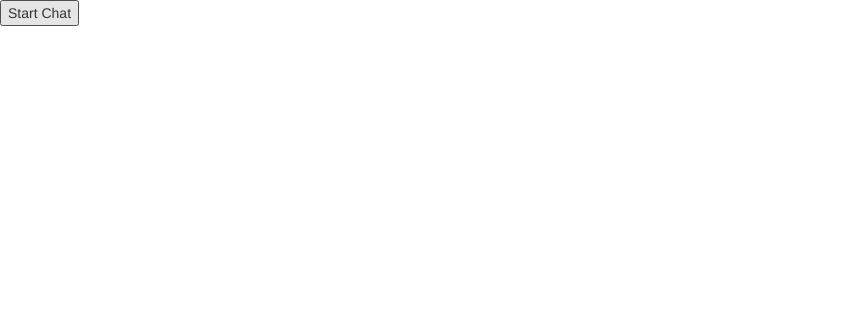
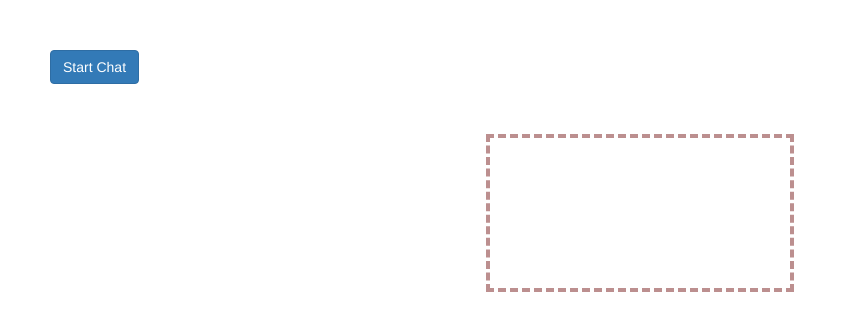
Before and after one commit to RishabhKr97/ayushFrontend, an Angular app: page /institution/video in a window 1280 px wide. Shown: the top 330 px of the page, without its empty margins (0-857 px from the left). Built offline with nearby package versions, Linux system fonts and the light colour scheme.

Commit message:
Alpha Stage1

```diff
--- a/src/app/doctor-video/doctor-video.component.html
+++ b/src/app/doctor-video/doctor-video.component.html
@@ -1,10 +1,13 @@
-<div *ngIf="!keysent">
-<button (click)="onStarChat()">Start Chat</button>
+<div *ngIf="!keysent" style="align-content: center; margin: 50px">
+<button class="btn btn-primary" (click)="onStarChat()">Start Chat</button>
 </div>
 <div *ngIf="keysent">
-  <h1>My Key - {{myId}}</h1>
-  <input type="text" [(ngModel)]="otherId">
+  <h1>Ready</h1>
+  <input type="text" [(ngModel)]="otherId" hidden>
   <button (click)="onConnect()">Connect</button>
-  <button (click)="onVideo()">VideoChat</button>
 </div>
-<video #myVideo></video>
+<div align="center">
+  <object class="embed-responsive-item">
+    <video #myVideo style=" border:4px dashed rosybrown; "></video>
+  </object>
+</div>
--- a/src/app/patient-video/patient-video.component.html
+++ b/src/app/patient-video/patient-video.component.html
@@ -2,9 +2,12 @@
   <button (click)="onPatientCall()">Check Doctor Video</button>
 </div>
 <div *ngIf="gotkey">
-  <h1>My Key - {{myId}}</h1>
-  <input type="text" [(ngModel)]="otherId">
-  <button (click)="onConnect()">Connect</button>
-  <button (click)="onVideo()">VideoChat</button>
+
+  <input type="text" [(ngModel)]="otherId" hidden>
+
 </div>
-<video #myVideo></video>
+<div align="center">
+  <object class="embed-responsive-item">
+    <video #myVideo style=" border:4px dashed rosybrown; "></video>
+  </object>
+</div>
--- a/src/app/video-call.service.ts
+++ b/src/app/video-call.service.ts
@@ -3,7 +3,7 @@ import {Http, Response} from "@angular/http";
 import 'rxjs/Rx';
 @Injectable()
 export class VideoCallService {
-  url='http://10.1.9.112:3000/videos/1';
+  url='http://192.168.137.12:3000/videos/1';
   constructor(private _http:Http) { }
   sendDoctorKey(key:string){
     const keyObject={room_key:key};
```
